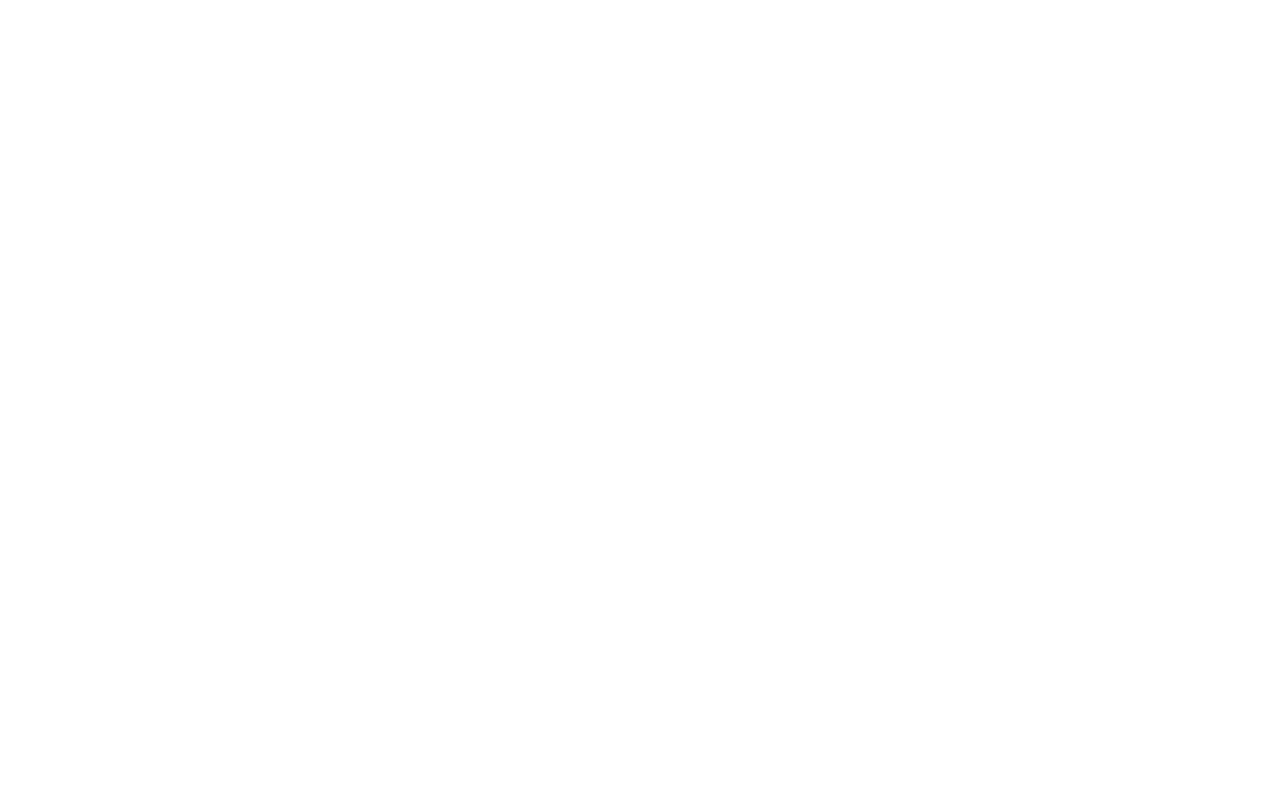
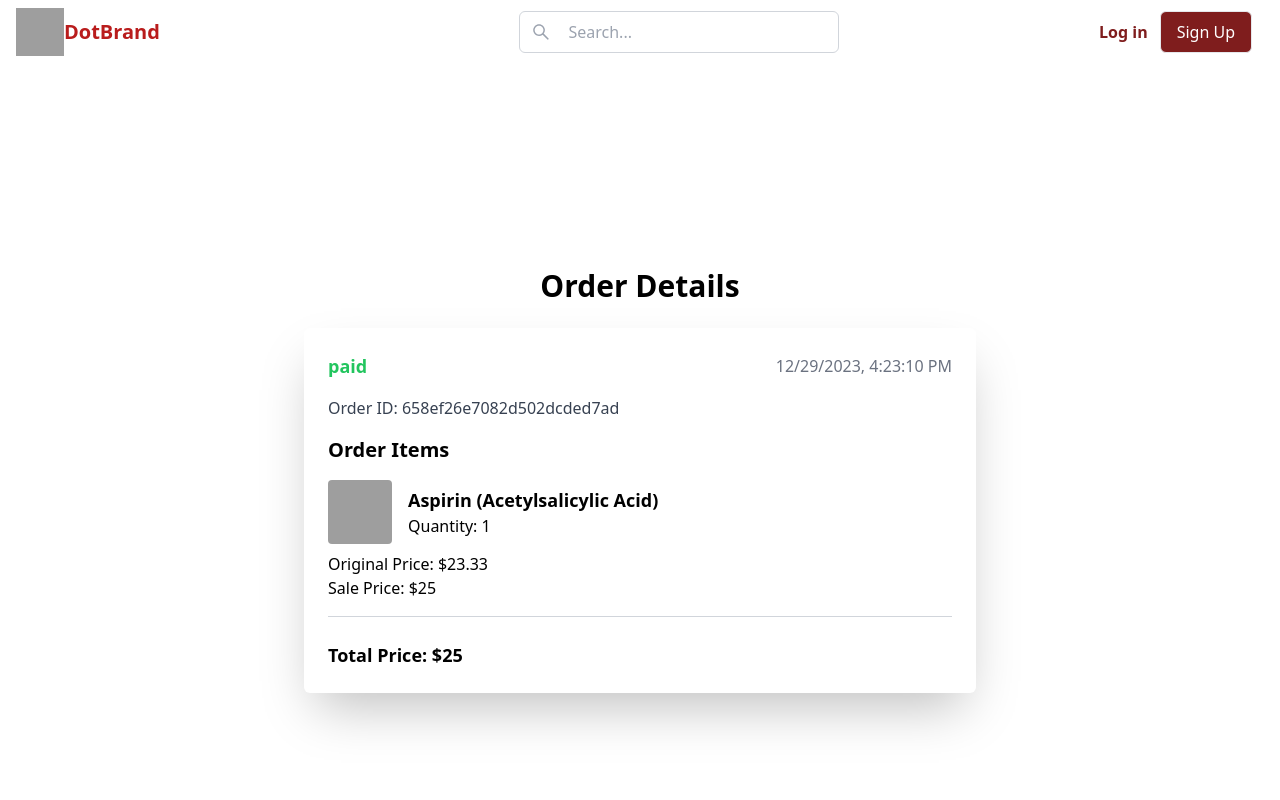
Before and after one commit to harisejaz2206/portfolio-fe, a React (Create React App) app: page /order-details in a window 1280 px wide. Before the commit this address had no page. Shown: the top 800 px of the page. Built offline with nearby package versions, Linux system fonts and the light colour scheme; grey boxes are pictures that could not be loaded.

Commit message:
Order Listing | Order Details | Profile | Modified Navbar

```diff
--- a/src/App.js
+++ b/src/App.js
@@ -70,6 +70,7 @@
 import SoleChainAddBanner from "./pages/SoleChainAddBanner";
 import SoleAdminManageProducts from "./pages/SoleAdminManageProducts";
 import UserLogin from "./pages/UserLogin";
+import OrderListing from "./pages/OrderListing";
 
 function App() {
   const token = useSelector(selectToken);
@@ -238,13 +239,29 @@
           }
         />
         <Route
+          path="/order-listing"
+          element={
+            <Layout>
+              <OrderListing />
+            </Layout>
+          }
+        />
+        <Route
+          path="/order-details"
+          element={
+            <Layout>
+              <OrderDetails />
+            </Layout>
+          }
+        />
+        {/* <Route
           path="/orderDetails"
           element={
             <Layout>
               <OrderDetails />
             </Layout>
           }
-        />
+        /> */}
         <Route
           path="/privacy"
           element={
--- a/src/components/LoggedInNavbar.tsx
+++ b/src/components/LoggedInNavbar.tsx
@@ -1,5 +1,12 @@
 import React, { useState } from "react";
-import { AiFillHeart, AiFillBell, AiOutlineSearch } from "react-icons/ai";
+import {
+  AiFillHeart,
+  AiFillBell,
+  AiOutlineSearch,
+  AiOutlineOrderedList,
+  AiOutlineUser,
+  AiOutlineProfile,
+} from "react-icons/ai";
 import { FaShoppingCart } from "react-icons/fa";
 import { useDispatch, useSelector } from "react-redux";
 import { Navigate, useLocation, useNavigate } from "react-router-dom";
@@ -50,8 +57,9 @@
         <a href="/wishlist">
           <AiFillHeart className="text-xl mr-8  text-gray-400 hover:text-red-800" />
         </a>
-        <a href="/notifications">
-          <AiFillBell className="text-xl mr-8 text-gray-400 hover:text-red-800" />
+        {/* Replace the notifications icon with orders icon */}
+        <a href="/order-listing">
+          <AiOutlineOrderedList className="text-xl mr-8 text-gray-400 hover:text-red-800" />
         </a>
         <div className="relative">
           <a href="/cart" className="relative">
@@ -63,6 +71,9 @@
             )}
           </a>
         </div>
+        <a href="/profile">
+          <AiOutlineUser className="text-xl mr-8 text-gray-400 hover:text-red-800" />
+        </a>
         <button
           onClick={handleLogout}
           className="bg-red-900 text-white border rounded-md py-2 px-4 mr-3 hover:bg-red-700 transition duration-300"
--- a/src/components/OrdersCard.jsx
+++ b/src/components/OrdersCard.jsx
@@ -1,4 +1,4 @@
-import React from 'react';
+import React from "react";
 
 const OrdersCard = ({ order }) => {
   const {
@@ -9,52 +9,60 @@
     productMl,
     productQty,
     productPrice,
-        deliveredOn
+    deliveredOn,
   } = order;
 
   return (
-    <div className='ml-8 w-full bg-gray-100 px-10 py-4 rounded'>
-      <div className='bg-white rounded px-4'>
-        <div className='flex items-center justify-between'>
-          <div className='p-2'>
-            <div className='flex'>
-                <h2 className='text-gray-500'>Order ID :</h2>
-                <h2 className='font-semibold text-md text-red-900 ml-1'>{orderId}</h2>
+    <div className="ml-8 w-full bg-gray-100 px-10 py-4 rounded">
+      <div className="bg-white rounded px-4">
+        <div className="flex items-center justify-between">
+          <div className="p-2">
+            <div className="flex">
+              <h2 className="text-gray-500">Order ID :</h2>
+              <h2 className="font-semibold text-md text-red-900 ml-1">
+                {orderId}
+              </h2>
             </div>
-            <div className='flex'>
-                <h2 className='text-gray-500'>Placed On:</h2>
-                <h2 className='font-semibold text-md text-red-900 ml-1'>{placedOn}</h2>
+            <div className="flex">
+              <h2 className="text-gray-500">Placed On:</h2>
+              <h2 className="font-semibold text-md text-red-900 ml-1">
+                {placedOn}
+              </h2>
             </div>
           </div>
-          <a href="/orderDetails">
-          <button className='bg-red-950 text-white text-sm p-2 rounded'>Order Details</button>
+          <a href="/order-details">
+            <button className="bg-red-950 text-white text-sm p-2 rounded">
+              Order Details
+            </button>
           </a>
         </div>
-        <hr className='mx-1 sm:mx-2 md:mx-4 border-gray-300' />
-        <div className='flex items-center justify-between py-4'>
-          <div className="flex items-center"> {/* Flex container for image and text */}
-            <img src={imageSrc} alt="" className='w-16 h-16 bg-gray-100 mr-2' />
+        <hr className="mx-1 sm:mx-2 md:mx-4 border-gray-300" />
+        <div className="flex items-center justify-between py-4">
+          <div className="flex items-center">
+            {" "}
+            {/* Flex container for image and text */}
+            <img src={imageSrc} alt="" className="w-16 h-16 bg-gray-100 mr-2" />
             <div className="flex flex-col">
-              <h2 className='font-semibold m-0'>{productName}</h2>
-              <h3 className='text-gray-500 text-sm m-0'>{productMl}</h3>
+              <h2 className="font-semibold m-0">{productName}</h2>
+              <h3 className="text-gray-500 text-sm m-0">{productMl}</h3>
             </div>
           </div>
           <div>
-            <h2 className='font-semibold'>Qty</h2>
-            <h3 className='text-gray-500 text-sm'>{productQty}</h3>
+            <h2 className="font-semibold">Qty</h2>
+            <h3 className="text-gray-500 text-sm">{productQty}</h3>
           </div>
           <div>
-            <h2 className='font-semibold'>Total Amount</h2>
-            <h3 className='text-gray-500 text-sm'>{productPrice}</h3>
+            <h2 className="font-semibold">Total Amount</h2>
+            <h3 className="text-gray-500 text-sm">{productPrice}</h3>
           </div>
           <div>
-            <h2 className='font-semibold'>Delivered On</h2>
-            <h3 className='text-gray-500 text-sm'>{deliveredOn}</h3>
+            <h2 className="font-semibold">Delivered On</h2>
+            <h3 className="text-gray-500 text-sm">{deliveredOn}</h3>
           </div>
         </div>
       </div>
     </div>
   );
-}
+};
 
 export default OrdersCard;
--- a/src/pages/OrderDetails.jsx
+++ b/src/pages/OrderDetails.jsx
@@ -1,17 +1,85 @@
 import React from "react";
-import VerticalMenu from "../components/VerticalMenu";
-import OrderDetailsHero from "../components/OrdersDetailHero";
-import ProfileMenu from "../components/ProfileMenu";
-import OrderDetailCard from "../components/OrderDetailCard";
 
 const OrderDetails = () => {
+  const order = {
+    _id: "658ef26e7082d502dcded7ad",
+    status: "paid",
+    createdAt: "2023-12-29T16:23:10.655Z",
+    updatedAt: "2023-12-29T16:23:24.692Z",
+    orderItems: [
+      {
+        _id: "6589cf978f5edbad79b8a88a",
+        productId: {
+          _id: "6586bbf83b444db36d81cbb6",
+          name: "Aspirin (Acetylsalicylic Acid)",
+          quantity: 20,
+          originalPrice: 23.33,
+          salePrice: 25,
+          category: "6586bb3d3b444db36d81cb94",
+          brand: "6586ba9d3b444db36d81cb74",
+          storeId: "6586b0284023b8cc6ed470fb",
+          images: [
+            "https://res.cloudinary.com/dr7eczdms/image/upload/v1703328759/xpc0zgjvgn0h4vt8rdba.jpg",
+            "https://res.cloudinary.com/dr7eczdms/image/upload/v1703328759/zarzxvdbxpvbxlcv0lea.jpg",
+          ],
+          __v: 0,
+        },
+        quantity: 1,
+        __v: 0,
+      },
+      // Add more items as needed
+    ],
+    totalPrice: 25,
+  };
+
   return (
-    <div>
-      <VerticalMenu />
-      <OrderDetailsHero />
-      <div className="flex py-6 px-28">
-        <ProfileMenu />
-        <OrderDetailCard />
+    <div className="flex flex-col items-center justify-center h-screen">
+      <div className="container mx-auto mt-8">
+        <h1 className="text-3xl font-semibold mb-6 text-center">
+          Order Details
+        </h1>
+        <div className="bg-white shadow-2xl rounded-md p-6 max-w-2xl mx-auto">
+          <div className="flex justify-between items-center mb-4">
+            <span
+              className={`text-lg font-semibold ${
+                order.status === "paid" ? "text-green-500" : "text-red-500"
+              }`}
+            >
+              {order.status}
+            </span>
+            <span className="text-gray-500">
+              {new Date(order.createdAt).toLocaleString()}
+            </span>
+          </div>
+          <div className="flex items-center justify-between mb-4">
+            <span className="text-gray-700">Order ID: {order._id}</span>
+          </div>
+          <h2 className="text-xl font-semibold mb-4">Order Items</h2>
+          {order.orderItems.map((item) => (
+            <div key={item._id} className="mb-4">
+              <div className="flex items-center mb-2">
+                <img
+                  src={item.productId.images[0]}
+                  alt={item.productId.name}
+                  className="w-16 h-16 object-cover rounded mr-4"
+                />
+                <div>
+                  <h3 className="text-lg font-semibold">
+                    {item.productId.name}
+                  </h3>
+                  <p>Quantity: {item.quantity}</p>
+                </div>
+              </div>
+              <p>Original Price: ${item.productId.originalPrice}</p>
+              <p>Sale Price: ${item.productId.salePrice}</p>
+            </div>
+          ))}
+          <div className="border-t border-gray-300 pt-4 mt-4">
+            <p className="text-lg font-semibold mt-2">
+              Total Price: ${order.totalPrice}
+            </p>
+          </div>
+        </div>
       </div>
     </div>
   );
--- /dev/null
+++ b/src/pages/OrderListing.jsx
@@ -0,0 +1,63 @@
+import React from "react";
+import { FaEye } from "react-icons/fa";
+import { useNavigate } from "react-router-dom";
+
+const OrderListing = () => {
+  const navigate = useNavigate();
+  const ordersData = [
+    {
+      _id: "658ef26e7082d502dcded7ad",
+      status: "paid",
+      createdAt: "2023-12-29T16:23:10.655Z",
+      updatedAt: "2023-12-29T16:23:24.692Z",
+    },
+    // Add more orders as needed
+  ];
+
+  const handleViewDetails = () => {
+    // Navigate to /order-details
+    navigate("/order-details");
+  };
+
+  return (
+    <div className="container mx-auto my-8 p-4">
+      <div className="max-w-6xl mx-auto">
+        <h1 className="text-4xl font-bold mb-6 text-center">Order Listing</h1>
+        <div className="grid grid-cols-1 md:grid-cols-2 lg:grid-cols-3 gap-6">
+          {ordersData.map((order) => (
+            <div key={order._id} className="bg-white shadow-md rounded-md p-6">
+              <div className="flex justify-between items-center mb-4">
+                <span
+                  className={`text-lg font-semibold ${
+                    order.status === "paid" ? "text-green-500" : "text-red-500"
+                  }`}
+                >
+                  {order.status}
+                </span>
+                <span className="text-gray-500">
+                  {new Date(order.createdAt).toLocaleString()}
+                </span>
+              </div>
+              <div className="flex items-center justify-between mb-4">
+                <span className="text-gray-700">Order ID: {order._id}</span>
+                {/* <button className="text-blue-500 hover:underline">
+                  <FaEye />
+                </button> */}
+              </div>
+              <hr className="my-2 border-gray-300" />
+              <div className="flex items-center justify-between">
+                <p className="text-gray-700">View Details</p>
+                <FaEye
+                  className="text-blue-500 cursor-pointer hover:text-blue-700"
+                  onClick={handleViewDetails}
+                />
+              </div>
+            </div>
+          ))}
+        </div>
+      </div>
+    </div>
+  );
+};
+
+export default OrderListing;
```
Also changed, not shown: src/pages/Profile.jsx (+84 -10 lines). Lines whose indentation alone changed are shown as unchanged.
